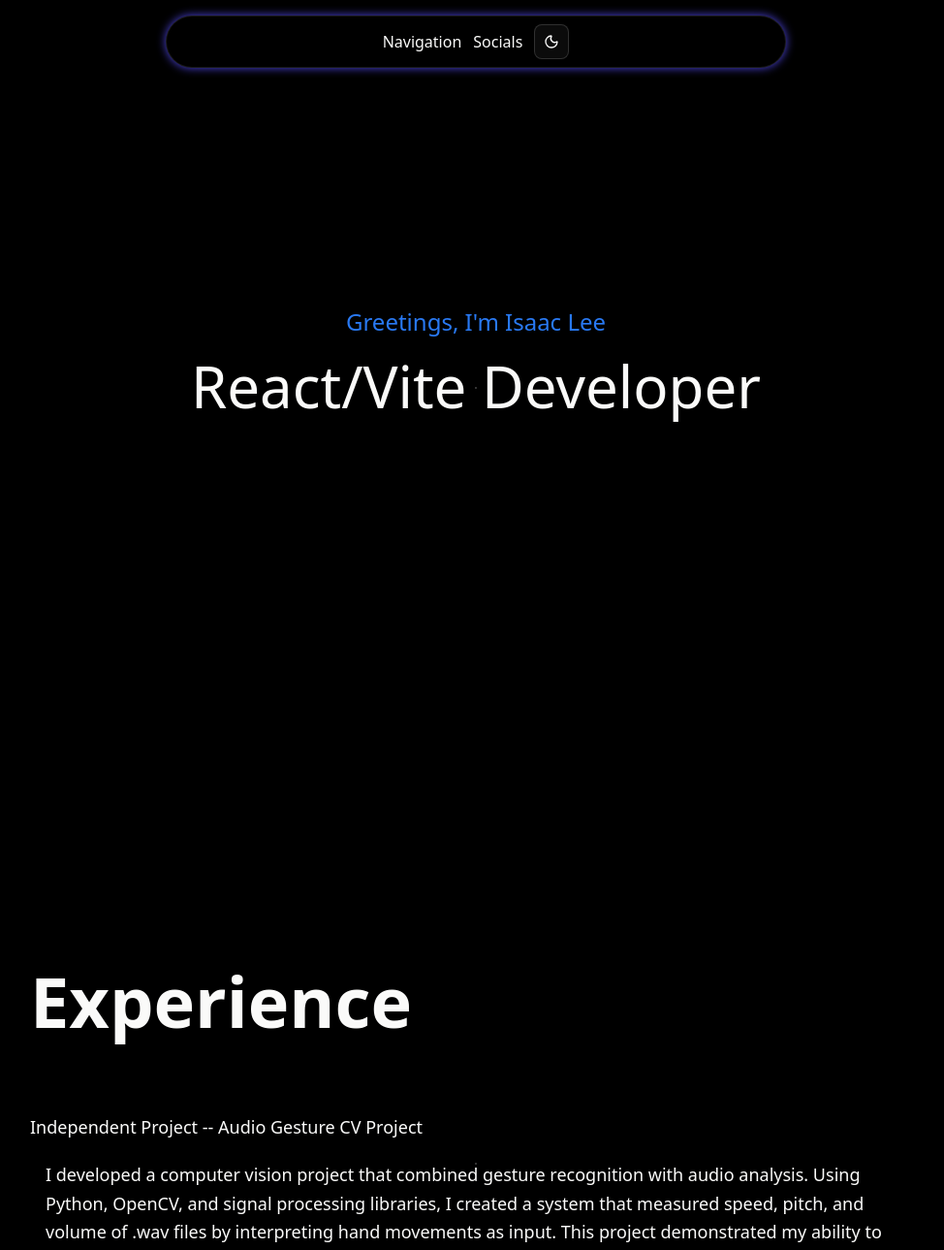
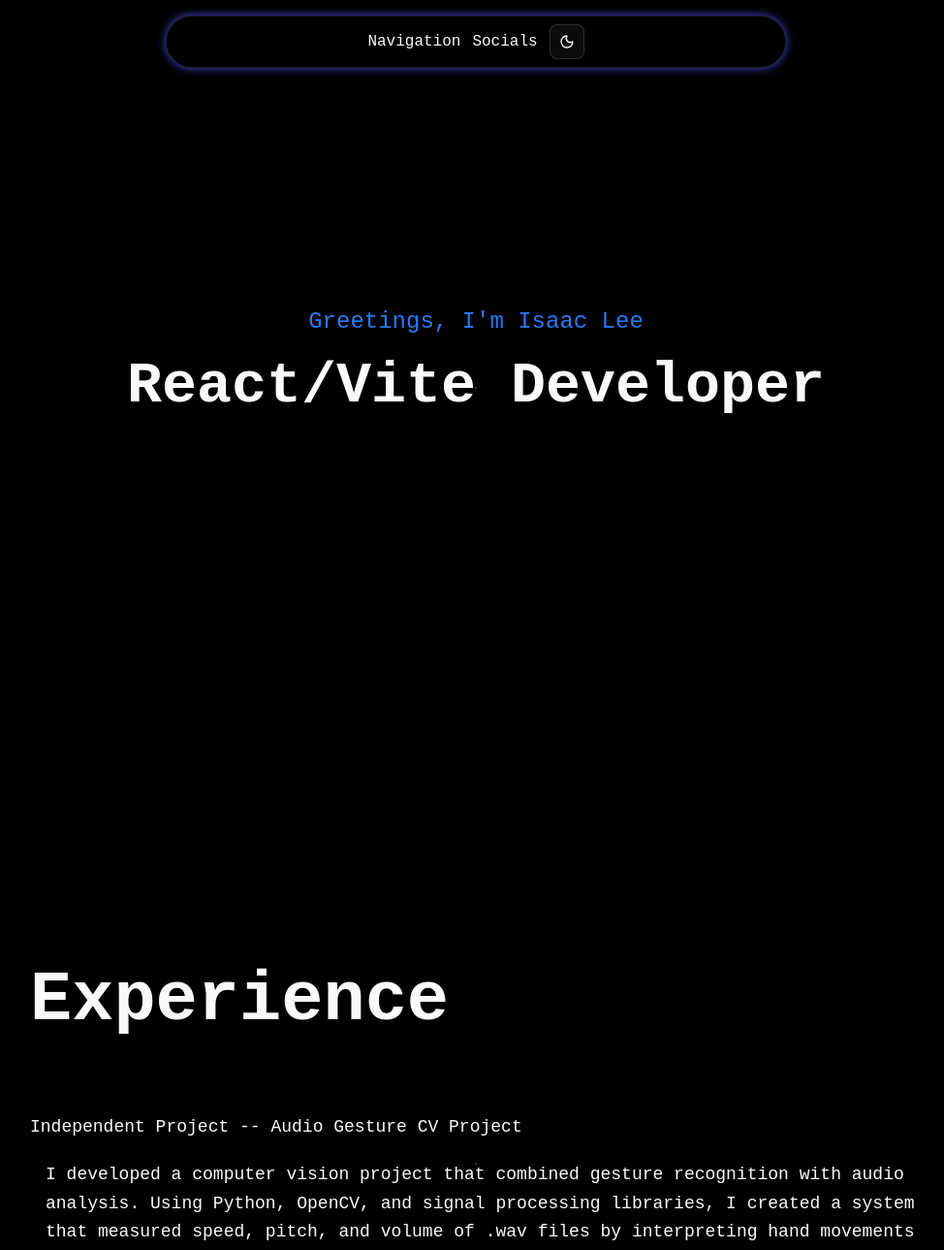
Before and after one commit to HyunLee8/IsaacLee-portfolio, a React (Vite) app: page / in a window 1280 px wide. Shown: the top 1289 px of the page at 97% size, without its empty margins (149-1123 px from the left). Built offline with nearby package versions, Linux system fonts and the light colour scheme.

Commit message:
font-change

```diff
--- a/src/index.css
+++ b/src/index.css
@@ -149,3 +149,8 @@ html, body {
   background-position: center, 0 0;
   background-attachment: fixed;
 }
+@import url('https://fonts.googleapis.com/css2?family=Roboto+Mono&display=swap');
+
+body {
+  font-family: 'Roboto Mono', monospace;
+}
--- a/src/pages/Home.tsx
+++ b/src/pages/Home.tsx
@@ -17,7 +17,7 @@ export default function Home() {
               Greetings, I'm Isaac Lee
             </h1>
           </div>
-          <div className="text-center text-6xl">
+          <div className="text-center text-6xl font-bold">
             <h1>React/Vite Developer</h1>
           </div>
         </div>
@@ -36,7 +36,7 @@ export default function Home() {
                 <h2 className="mb-5">
                   Independent Project -- Audio Gesture CV Project
                 </h2>
-                <p className="mb-10 ml-4">
+                <p className="mb-10 ml-4 font-space-grotesk">
                   I developed a computer vision project that combined gesture
                   recognition with audio analysis. Using Python, OpenCV, and
                   signal processing libraries, I created a system that measured
```
